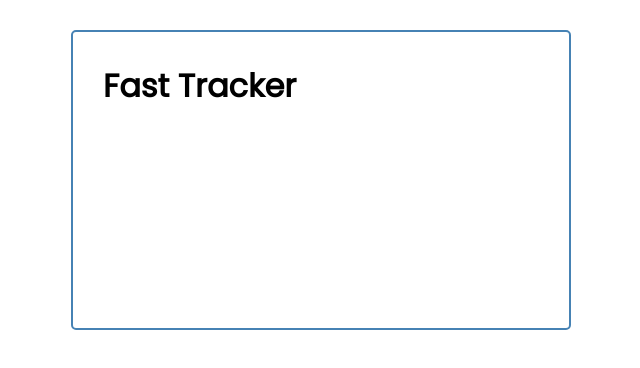
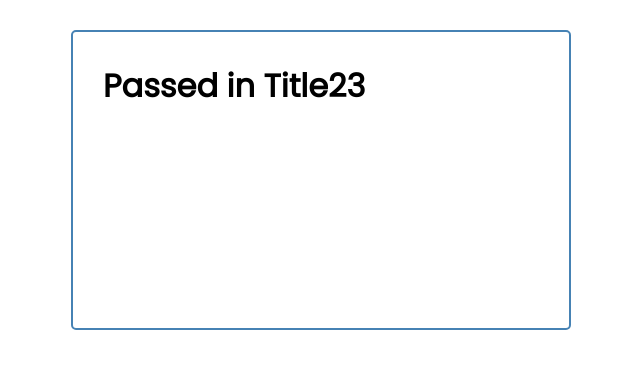
Before and after one commit to machineawin/fast-tracker, a React (Create React App) app: page / in a window 1280 px wide. Shown: the top 368 px of the page, without its empty margins (319-959 px from the left). Built offline with nearby package versions, Linux system fonts and the light colour scheme.

Commit message:
Implement defaultProps

```diff
--- a/src/App.js
+++ b/src/App.js
@@ -5,7 +5,7 @@ import Header from './Components/Header';
 function App() {
   return (
     <div className="container">
-      <Header />
+      <Header title = 'Passed in Title'/>
     </div>
   );
 
--- a/src/Components/Header.jsx
+++ b/src/Components/Header.jsx
@@ -1,11 +1,17 @@
+import PropTypes from 'prop-types';
 
-const Header = () => {
+const Header = (props) => {
   return (
     <header>
-        <h1>Fast Tracker</h1>
+        <h1>{props.title}{props.age}</h1>
     </header>
 
   )
 }
 
 export default Header
+
+Header.defaultProps = {
+  title: 'Default Title',
+  age: '23',
+};
```
